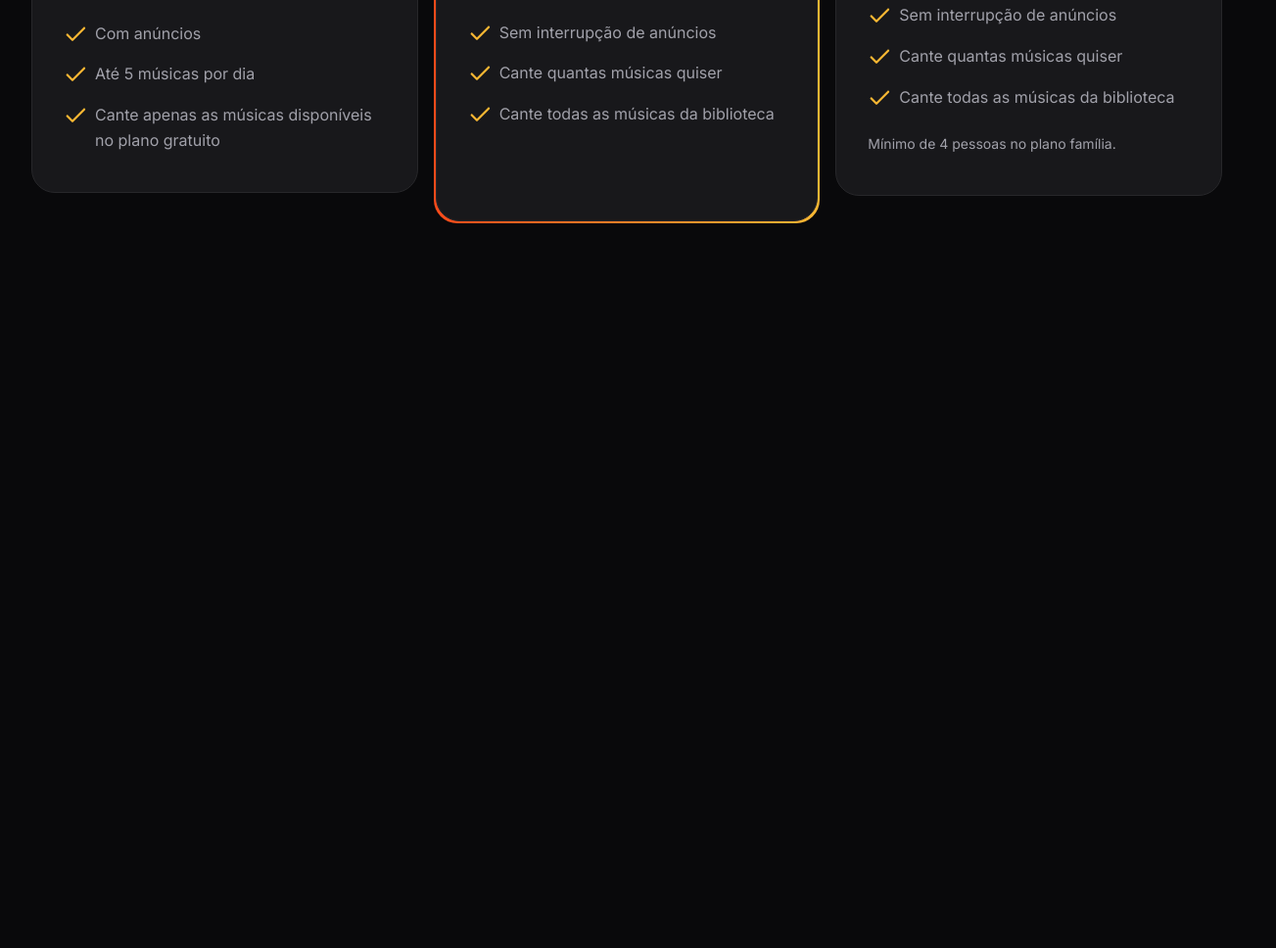
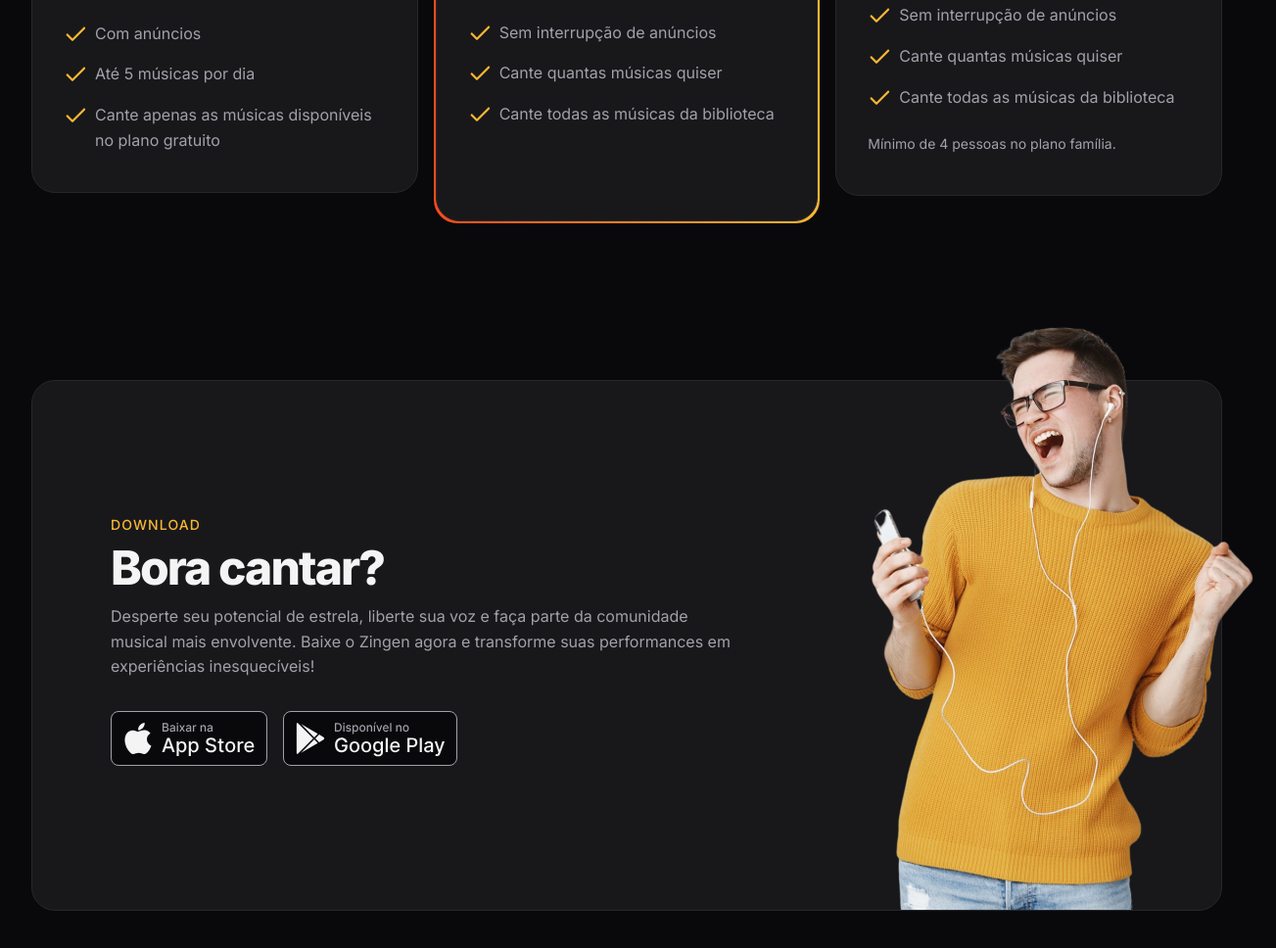
Before and after one commit to felipefrizzovg/Zingen, a plain HTML site: page index.html in a window 1280 px wide. Shown: the part 3239-4207 px from the top of the page at 98% size, 1303 px wide, since content can reach past the window. Before the commit the page ends 3547 px from the top, so only its background shows below. Drawn offline with Linux system fonts and the light colour scheme.

Commit message:
Download section

```diff
--- a/index.html
+++ b/index.html
@@ -196,5 +196,29 @@
         </div>
       </div>
     </section>
+
+    <section id="download">
+      <div class="py-xl container">
+        <div class="card px-lg even-columns items-center">
+          <div>
+            <header>
+              <strong>download</strong>
+              <h2>Bora cantar?</h2>
+            </header>
+            <p>Desperte seu potencial de estrela, liberte sua voz e faça parte da comunidade musical mais envolvente. Baixe o Zingen agora e transforme suas performances em experiências inesquecíveis!</p>
+
+            <div class="buttons flex gap-1">
+              <a href="#">
+                <img src="assets/button-applestore.svg" alt="Baixar da Apple Store">
+              </a>
+              <a href="#">
+                <img src="assets/button-playstore.svg" alt="Baixar da play Store">
+              </a>
+            </div>
+          </div>
+          <img src="assets/rapaz-ouvindo-musica-com-fones-de-ouvido-e-cantando-no-aplicativo-de-karaoke-removebg 1.png" alt="">
+        </div>
+      </div>
+    </section>
   </body>
 </html>
--- /dev/null
+++ b/styles/download.css
@@ -0,0 +1,31 @@
+#download {
+  & .card {
+    padding: 3rem 1.5rem 15rem;
+    position: relative;
+    & > img {
+      width: 14.5rem;
+      position: absolute;
+      bottom: 0;
+      right: -3.5rem;
+    }
+  }
+
+  & .buttons {
+    flex-wrap: wrap;
+    margin-top: 2rem;
+  }
+
+  @media (width >= 80em) {
+    & .card {
+      padding: 8.75rem 5rem;
+
+      & > div:nth-child(1) {
+        max-width: 40rem;
+      }
+
+      & > img {
+        width: 29.125rem;
+      }
+    }
+  }
+}
--- a/styles/global.css
+++ b/styles/global.css
@@ -46,6 +46,7 @@ html {
   font-size: var(--fs-base);
   line-height: 1.6;
   color: var(--text-color-primary);
+  overflow-x: hidden;
 }
 
 body {
--- a/styles/index.css
+++ b/styles/index.css
@@ -9,3 +9,4 @@
 @import url(cards.css);
 @import url(features.css) (width >= 80em);
 @import url(pricing.css);
+@import url(download.css);
```
Also changed, not shown: assets/button-applestore.svg (added), assets/button-playstore.svg (added).
